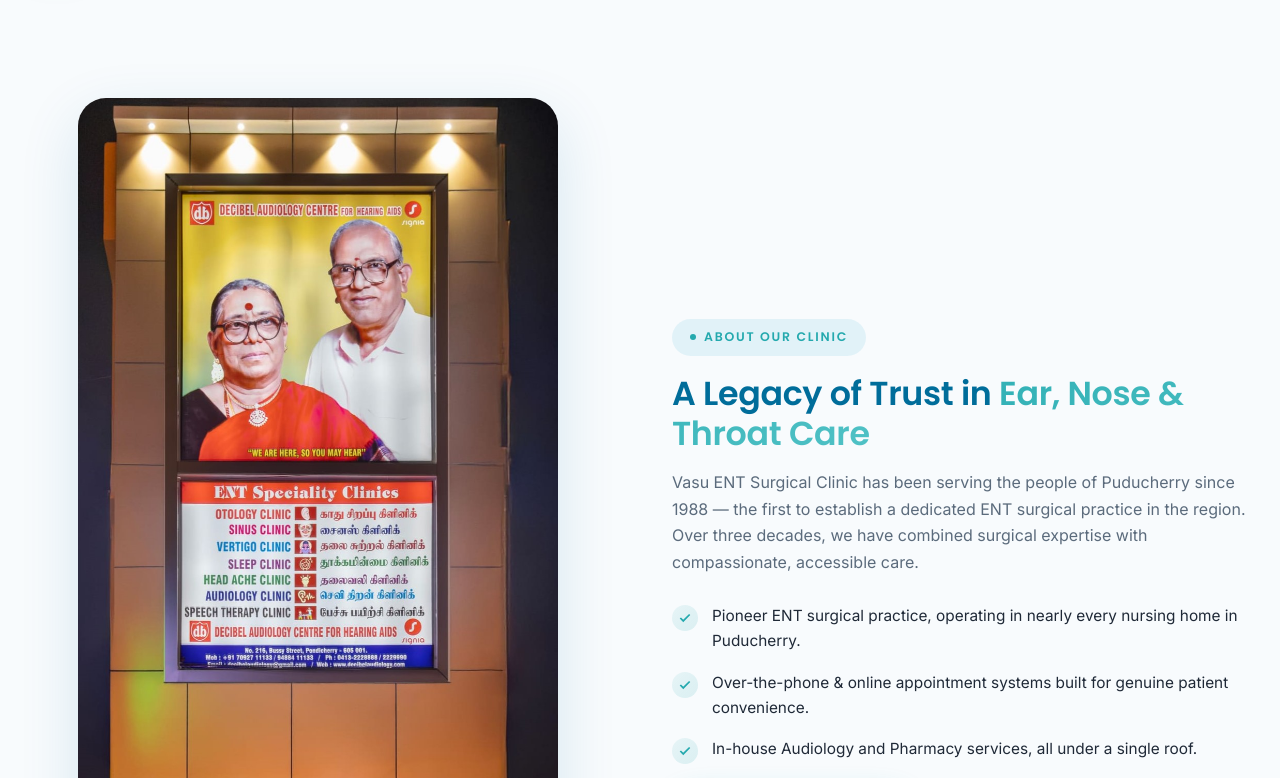
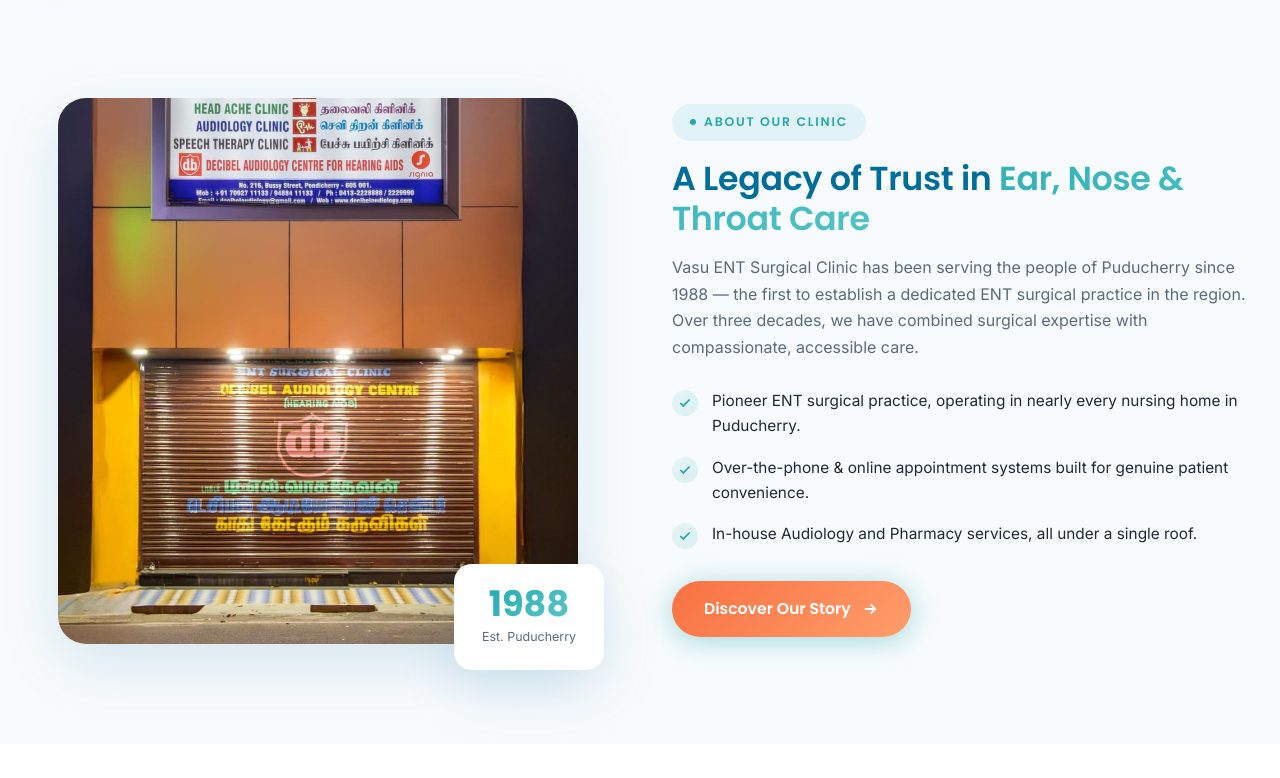
Before and after one commit to GETITMEDIA/Vasu-ENT-SURGICAL-CLINIC, a plain HTML site: page index.html in a window 1280 px wide. Shown: the part 802-1580 px from the top of the page. Drawn offline with Linux system fonts and the light colour scheme.

Commit message:
style(index): increase width and reduce height for index image while preserving bottom road

```diff
--- a/css/style.css
+++ b/css/style.css
@@ -2069,7 +2069,17 @@
 }
 
 .split-visual--wide {
-  max-width: 480px;
+  max-width: 520px;
+}
+
+.split-visual--wide .split-visual-frame {
+  aspect-ratio: 1 / 1.05;
+}
+
+.split-visual--wide .split-visual-frame img {
+  height: 100%;
+  object-fit: cover;
+  object-position: bottom;
 }
 
 .split-visual-frame {
```
